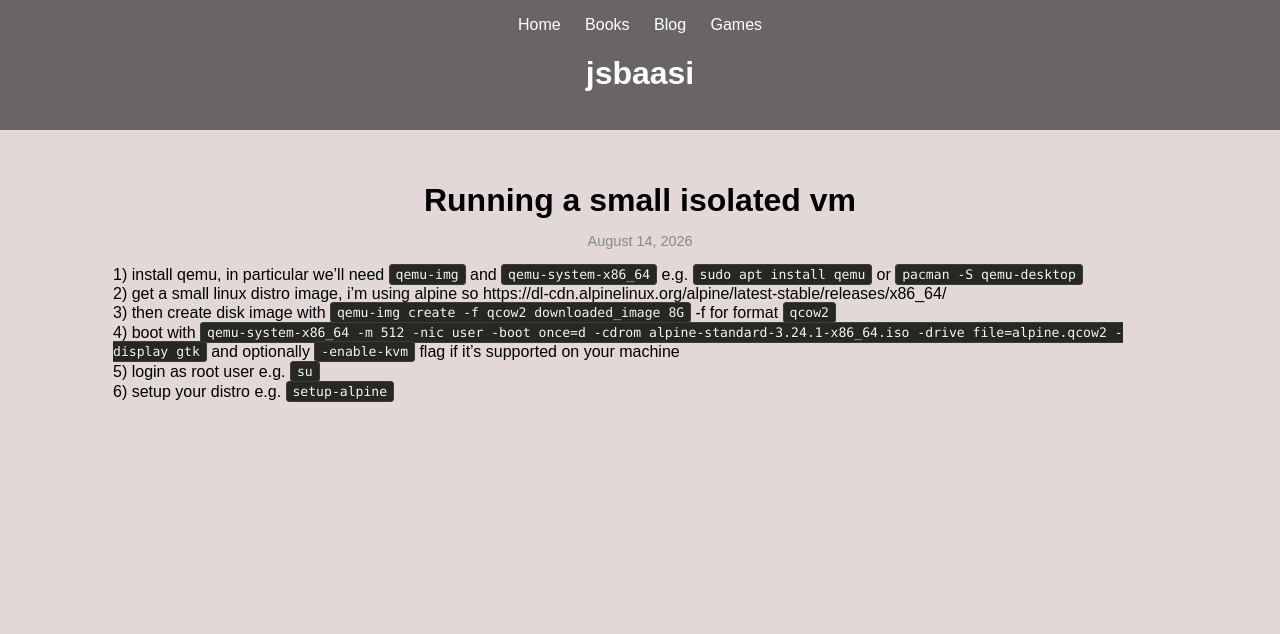
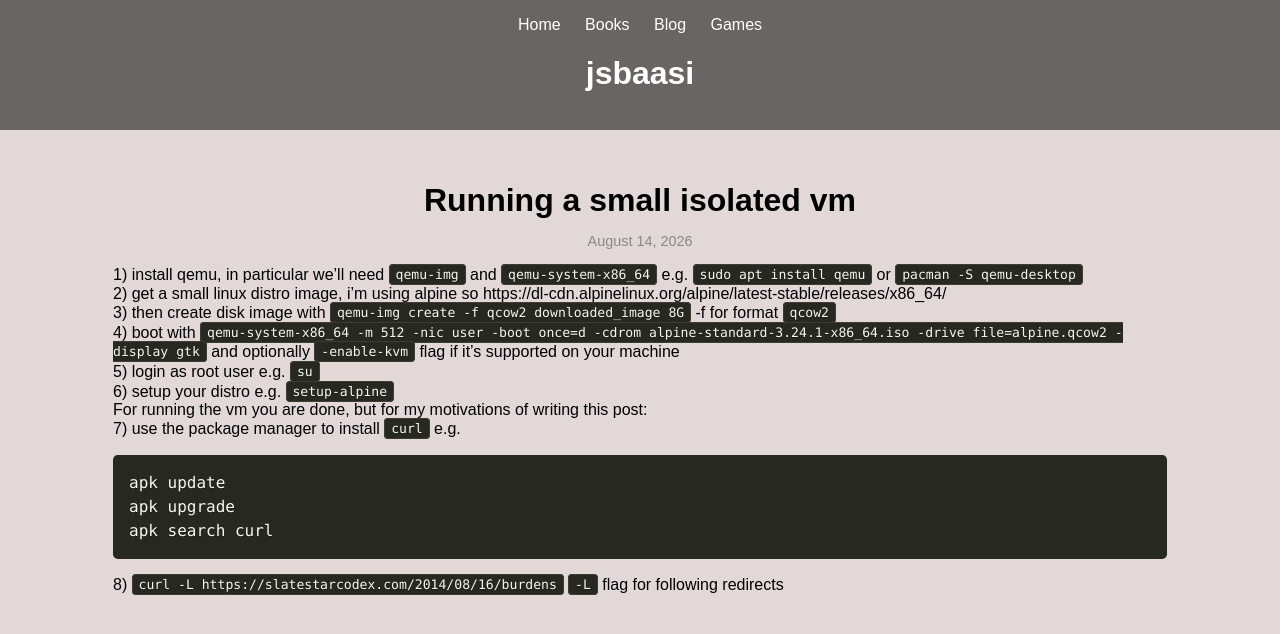
Before and after one commit to jsbaasi/jsbaasi.github.io, a Jekyll site: the page built from _posts/2026-08-14-running-a-small-isolated-vm.md, in a window 1280 px wide. Shown: the top 634 px of the page. Built offline with Jekyll 4.4.1, drawn with Linux system fonts in a browser that asks for light colours.

Commit message:
vault backup: 2026-08-14 14:06:04

````diff
--- a/_posts/2026-08-14-running-a-small-isolated-vm.md
+++ b/_posts/2026-08-14-running-a-small-isolated-vm.md
@@ -11,3 +11,11 @@ permalink: /running-a-small-isolated-vm/
 4) boot with `qemu-system-x86_64 -m 512 -nic user -boot once=d -cdrom alpine-standard-3.24.1-x86_64.iso -drive file=alpine.qcow2 -display gtk` and optionally `-enable-kvm` flag if it's supported on your machine
 5) login as root user e.g. `su`
 6) setup your distro e.g. `setup-alpine`
+For running the vm you are done, but for my motivations of writing this post:
+7) use the package manager to install `curl` e.g.
+```
+apk update
+apk upgrade
+apk search curl
+```
+8) `curl -L https://slatestarcodex.com/2014/08/16/burdens` `-L` flag for following redirects
````
